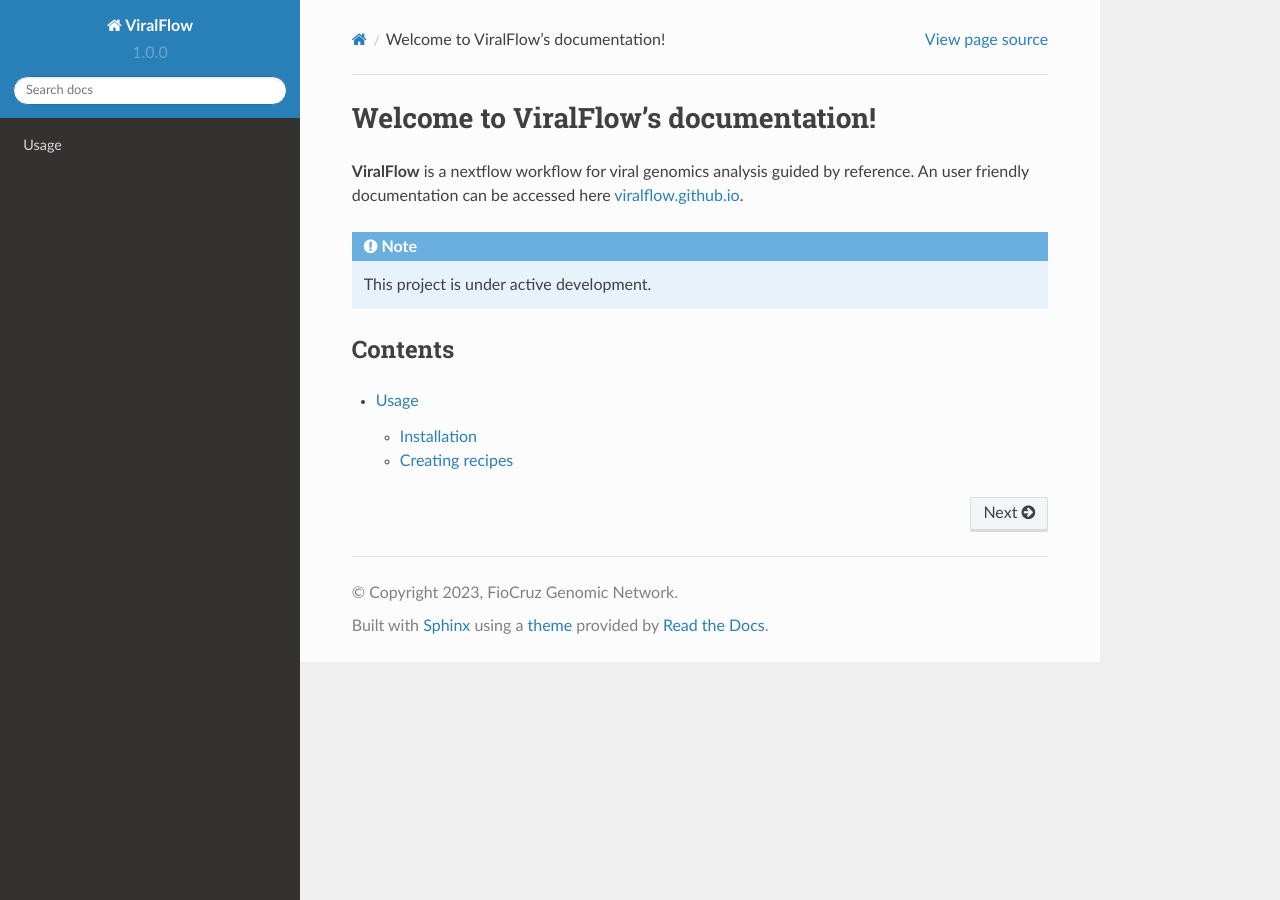
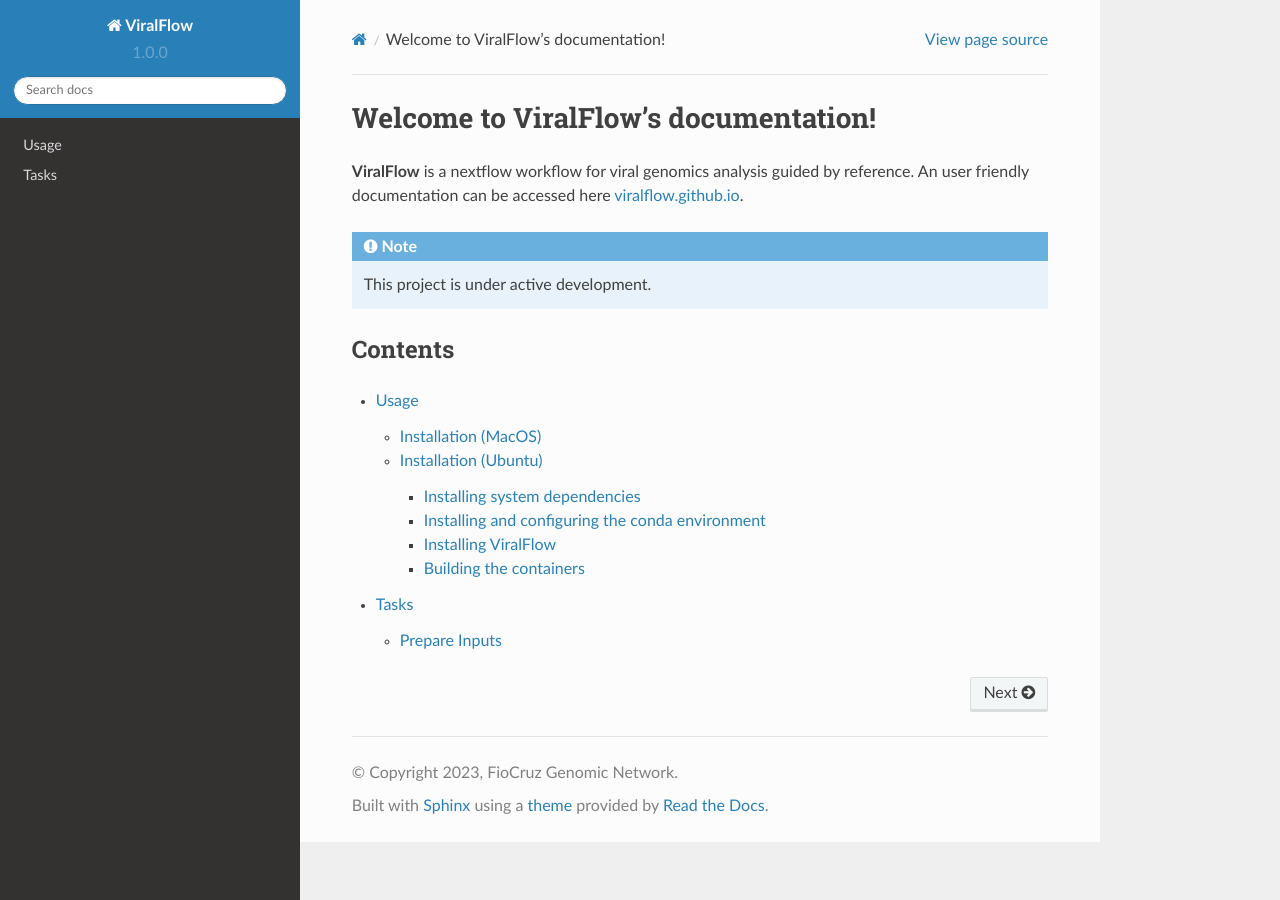
Before and after one commit to dezordi/ViralFlow, a Sphinx documentation site: the page built from docs/source/index.rst, in a window 1280 px wide. Built offline with Sphinx 7.4.7 and the Read the Docs theme 2.0.0, drawn with Linux system fonts in a browser that asks for light colours; pages that are not in the unit, such as notebooks, are missing from menus; some of the changed lines change nothing that is shown.

Commit message:
add initial usage info

```diff
--- a/docs/source/tasks.rst
+++ b/docs/source/tasks.rst
@@ -0,0 +1,7 @@
+Tasks
+=====
+
+.. _prepare_inputs:
+
+Prepare Inputs
+--------------
--- a/docs/source/usage.rst
+++ b/docs/source/usage.rst
@@ -1,33 +1,80 @@
 Usage
 =====
 
-.. _installation:
+.. _installation_mac:
 
-Installation
-------------
+Installation (MacOS)
+--------------------
 
-To use Lumache, first install it using pip:
+To use ViralFlow, first install it. Due to the limitation of using singularity on MacOS, to run ViralFlow on this type of system, we suggest using a Linux virtualization software called Lima. In this way, the user must follow three steps for installing Lima, and then satisfied with the Ubuntu installation guide.
 
 .. code-block:: console
 
-   (.venv) $ pip install lumache
+   # install lima
+   brew install lima
+   # create an ubuntu instance
+   limactl start
+   #start ubuntu
+   lima
 
-Creating recipes
-----------------
+After that, follow the steps of ubuntu install :ref:`installation_ubuntu`
 
-To retrieve a list of random ingredients,
-you can use the ``lumache.get_random_ingredients()`` function:
+.. _installation_ubuntu:
 
-.. autofunction:: lumache.get_random_ingredients
+Installation (Ubuntu)
+---------------------
 
-The ``kind`` parameter should be either ``"meat"``, ``"fish"``,
-or ``"veggies"``. Otherwise, :py:func:`lumache.get_random_ingredients`
-will raise an exception.
+To install ViralFlow, four steps are necessary: Install system dependencies, in case you haven't installed them; Install Conda; install ViralFlow and, finally, assemble the containers for the analyses. This process is performed only once.
 
-.. autoexception:: lumache.InvalidKindError
+ViralFlow was developed and tested for the following operational systems and versions:
 
-For example:
+* Ubuntu 20.04 LTS;
+* Ubuntu 22.04 LTS.
 
->>> import lumache
->>> lumache.get_random_ingredients()
-['shells', 'gorgonzola', 'parsley']
+Installing system dependencies
+~~~~~~~~~~~~~~~~~~~~~~~~~~~~~~
+
+If you don't have the pip dependency installer, the git version control system, and the uidmap package, you must install it with the following lines:
+
+.. code-block:: console
+
+   sudo apt update
+   sudo apt upgrade
+   sudo apt install git
+   sudo apt install python3-pip
+   sudo apt-get install uidmap
+
+Installing and configuring the conda environment
+~~~~~~~~~~~~~~~~~~~~~~~~~~~~~~~~~~~~~~~~~~~~~~~~
+
+If you don't have the conda environment manager installed, you can install and configure it with the following lines:
+
+.. code-block:: console
+
+   cd $HOME
+   wget "https://repo.anaconda.com/miniconda/Miniconda3-latest-Linux-x86_64.sh"
+   bash Miniconda3-latest-Linux-x86_64.sh -b
+   $HOME/miniconda3/bin/conda init
+   source $HOME/.bashrc
+   conda update conda -y
+
+
+Installing ViralFlow
+~~~~~~~~~~~~~~~~~~~~
+
+If you already have the aforementioned dependencies and conda installed, you can install ViralFlow with 5 lines of code:
+
+.. code-block:: console
+
+   git clone https://github.com/dezordi/ViralFlow.git -b vfnext
+   cd ViralFlow/
+   conda env create -f envs/env.yml
+   conda activate viralflow
+   pip install -e .
+
+Building the containers
+~~~~~~~~~~~~~~~~~~~~~~~
+
+All steps of ViralFlow are performed in controlled environments, where each tool will have the same version regardless of the research group that is using the tool. ViralFlow has its own method to carry out all this construction of environments, running just one line of code.
+
+viralflow_dev -build_containers
```
Also changed, not shown: docs/source/install.rst (deleted).
